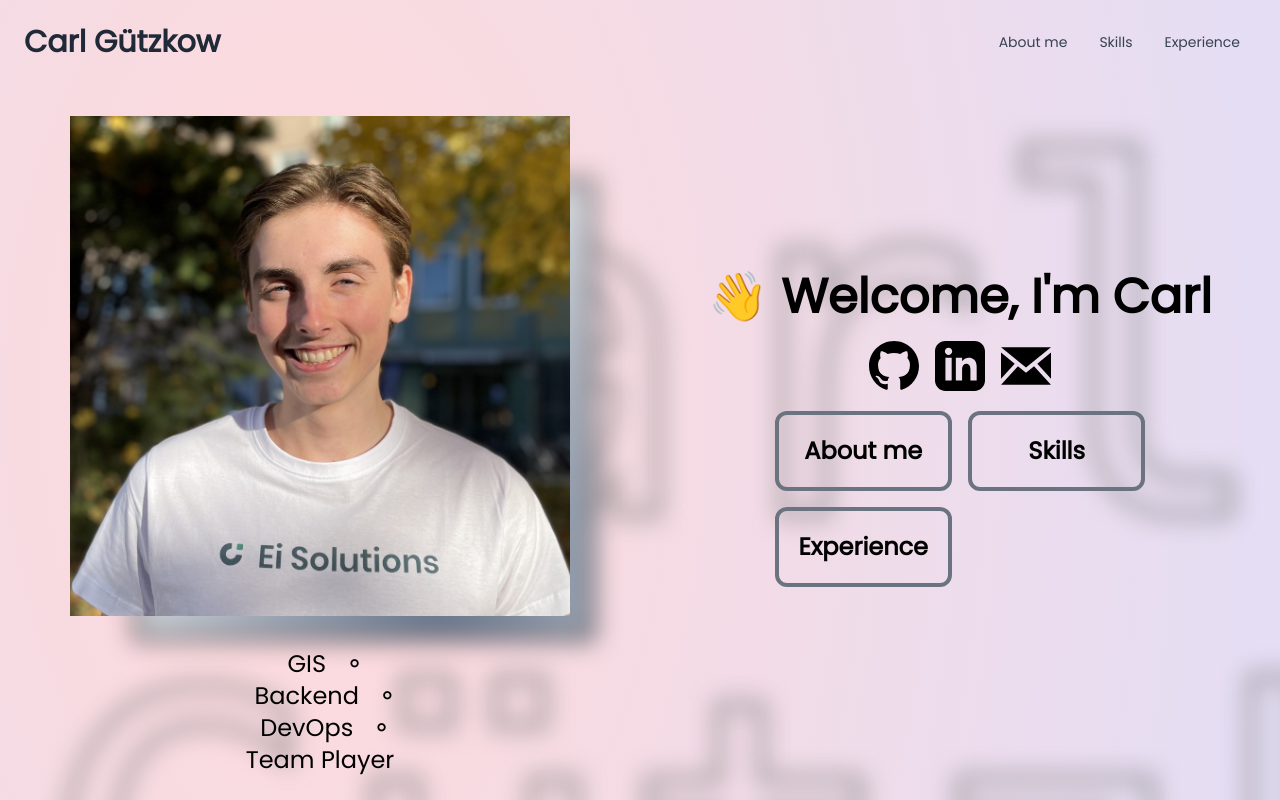
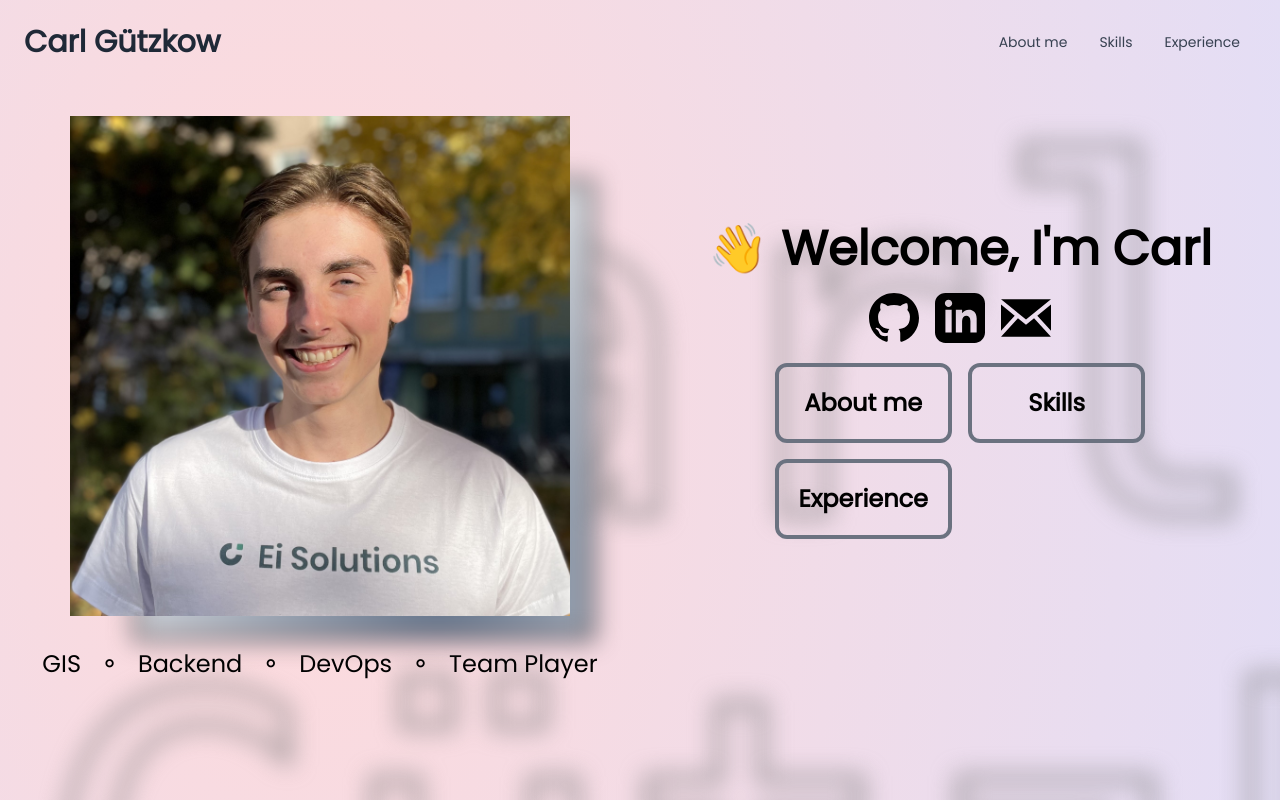
Before and after one commit to CJGutz/eportfolio, a Next.js app: page / in a window 1280 px wide. Shown: the top 800 px of the page. Built offline with nearby package versions, Linux system fonts and the light colour scheme.

Commit message:
use span for sumary skills

```diff
--- a/components/Hero/HeroBanner.tsx
+++ b/components/Hero/HeroBanner.tsx
@@ -70,12 +70,12 @@ const HeroBanner = () => {
           </div>
           <div className="text-2xl text-center px-3">
             {summarySkills.map((text, count) => (
-              <div key={text}>
+              <span key={text}>
                 <span className="md:text-2xl text-md text-center px-3 whitespace-nowrap">
                   {text}
                 </span>
                 {count < summarySkills.length - 1 && <span>{' ⚬ '}</span>}
-              </div>
+              </span>
             ))}
           </div>
         </div>
```
